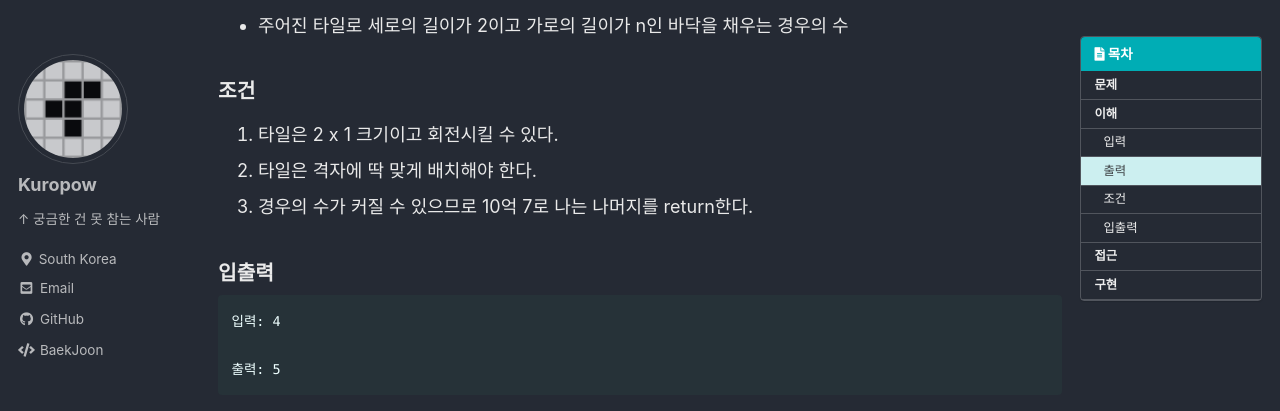
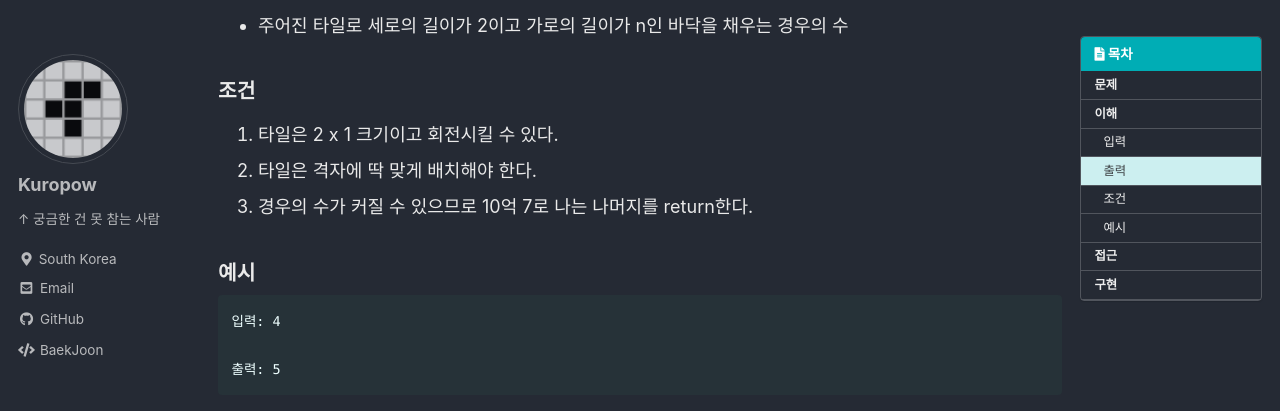
Before and after one commit to kuro11pow2/kuro11pow2.github.io, a Jekyll site: the page built from _posts/2021-08-04-2028.md, in a window 1280 px wide and 900 px high, scrolled down 624 px. Shown: the top 411 px of the window. Built offline with Jekyll 4.4.1, drawn with Linux system fonts in a browser that asks for light colours; cached includes are drawn as plain includes; formulas are drawn with MathJax 3; comment, search, counter and statistics services are not loaded.

Commit message:
목차 수정: 입출력 -> 예시

````diff
--- a/_posts/2021-08-04-2028.md
+++ b/_posts/2021-08-04-2028.md
@@ -32,7 +32,7 @@ mathjax: true
 2. 타일은 격자에 딱 맞게 배치해야 한다.
 3. 경우의 수가 커질 수 있으므로 10억 7로 나는 나머지를 return한다.
 
-### 입출력
+### 예시
 
 ```
 입력: 4
--- a/_posts/2021-08-06-0117.md
+++ b/_posts/2021-08-06-0117.md
@@ -38,7 +38,7 @@ mathjax: true
 1. A 선수가 B 선수보다 실력이 좋다면 A 선수는 B 선수를 항상 이긴다.
 2. 경기 결과에는 모순이 없다.
 
-### 입출력
+### 예시
 
 ```
 입력:
@@ -50,6 +50,7 @@ results: [[4, 3], [4, 2], [3, 2], [1, 2], [2, 5]]
 ```
 
 ## 접근
+
 먼저 순위에 대하여 정리해보자. 순위를 매기는 구체적인 방법에 대한 언급은 없으나, ```조건 1```을 보면 ```선수의 실력```으로 순위를 매기려고 하는 것으로 보인다. 그리고 ```조건 2```에 의해 경기 결과에 모순이 없으므로, 한 번이라도 ```[A, B]```가 나타난다면 A 선수는 B 선수보다 실력이 좋다는 것과, ```[A, B], [B, A]```와 같은 경우는 주어지지 않는다는 것을 알 수 있다.
 
 문제에서 구하고자하는 것은 정확하게 순위를 매길 수 있는 선수의 수이다. 정확하게 순위를 매기려면 나를 제외한 모든 선수와 실력을 비교할 수 있어야 한다. 다시 말해서, 전체 선수의 수가 ```n```명이고 나보다 뛰어난 실력을 가진 선수가 ```a```명, 떨어지는 실력을 가진 선수가 ```b```명이라고 할 때, ```a + b == n - 1```을 만족하는 선수여야 순위를 정확하게 결정할 수 있다. 따라서 위 등식을 만족하는 선수의 수를 구하면 된다.
@@ -61,6 +62,7 @@ results: [[4, 3], [4, 2], [3, 2], [1, 2], [2, 5]]
 ## 구현
 
 ### 플로이드 워셜
+
 ```python
 def solution(n, results):
     answer = 0
````
